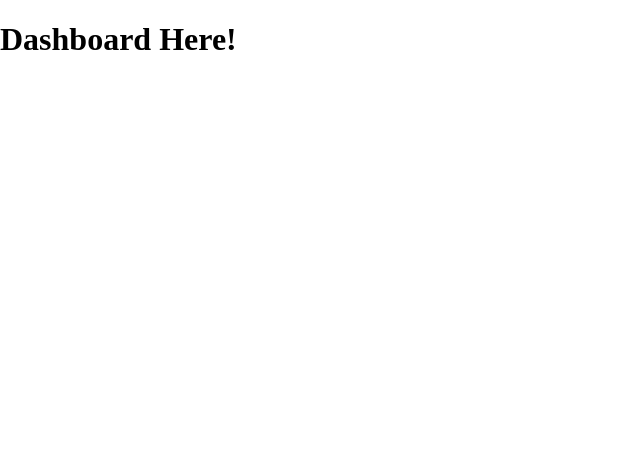
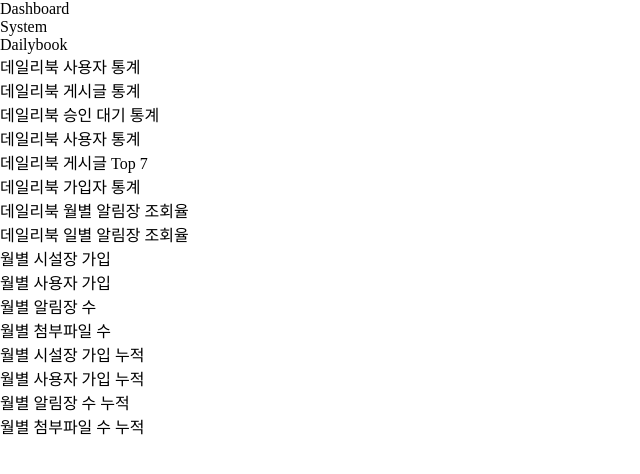
Before and after one commit to lighthouse-carenote/dailybook-admin, a React app: page / in a window 1280 px wide. Shown: the top 474 px of the page, without its empty margins (0-640 px from the left). Built offline with nearby package versions, Linux system fonts and the light colour scheme.

Commit message:
[코드 수정] DashboardPage에 메뉴 컴포넌트 적용

```diff
--- a/src/pages/Home/Home.tsx
+++ b/src/pages/Home/Home.tsx
@@ -1,8 +1,40 @@
 import React from "react";
+import Layout from "~/components/Layout";
 
 // root path ::  dashboard
 const Home = () => {
-  return <h1>Dashboard Here!</h1>;
+  return (
+    <Layout>
+      <div>
+        <div>
+          <div>데일리북 사용자 통계</div>
+          <div>데일리북 게시글 통계</div>
+          <div>데일리북 승인 대기 통계</div>
+        </div>
+        <div>
+          <div>데일리북 사용자 통계</div>
+          <div>데일리북 게시글 Top 7</div>
+          <div>데일리북 가입자 통계</div>
+        </div>
+        <div>
+          <div>데일리북 월별 알림장 조회율</div>
+          <div>데일리북 일별 알림장 조회율</div>
+        </div>
+        <div>
+          <div>월별 시설장 가입</div>
+          <div>월별 사용자 가입</div>
+          <div>월별 알림장 수</div>
+          <div>월별 첨부파일 수</div>
+        </div>
+        <div>
+          <div>월별 시설장 가입 누적</div>
+          <div>월별 사용자 가입 누적</div>
+          <div>월별 알림장 수 누적</div>
+          <div>월별 첨부파일 수 누적</div>
+        </div>
+      </div>
+    </Layout>
+  );
 };
 
 export default Home;
```
